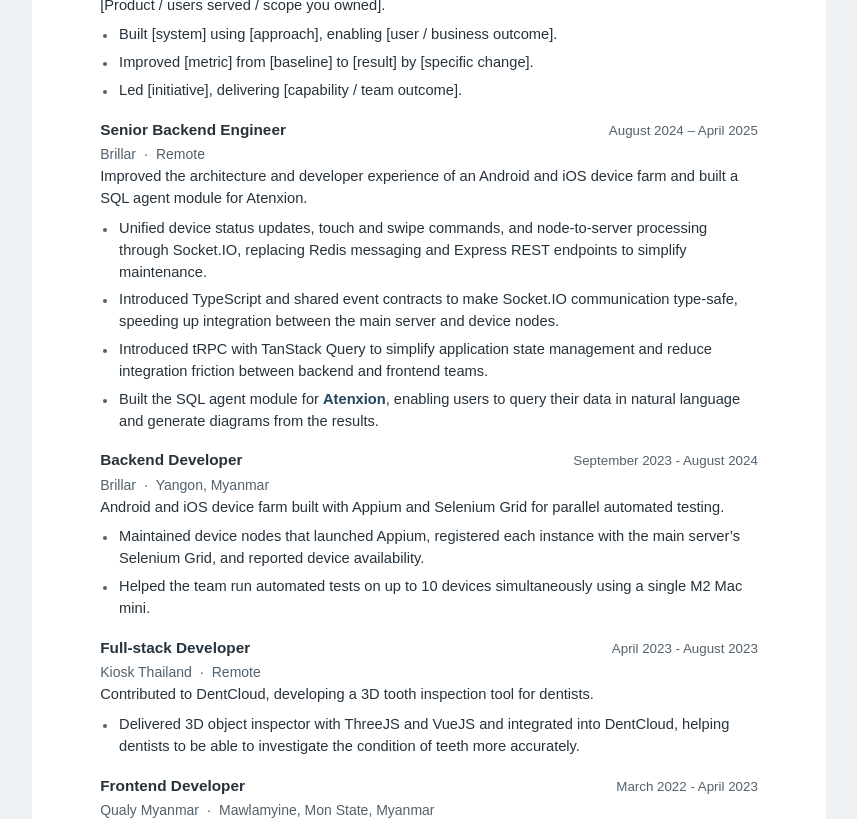
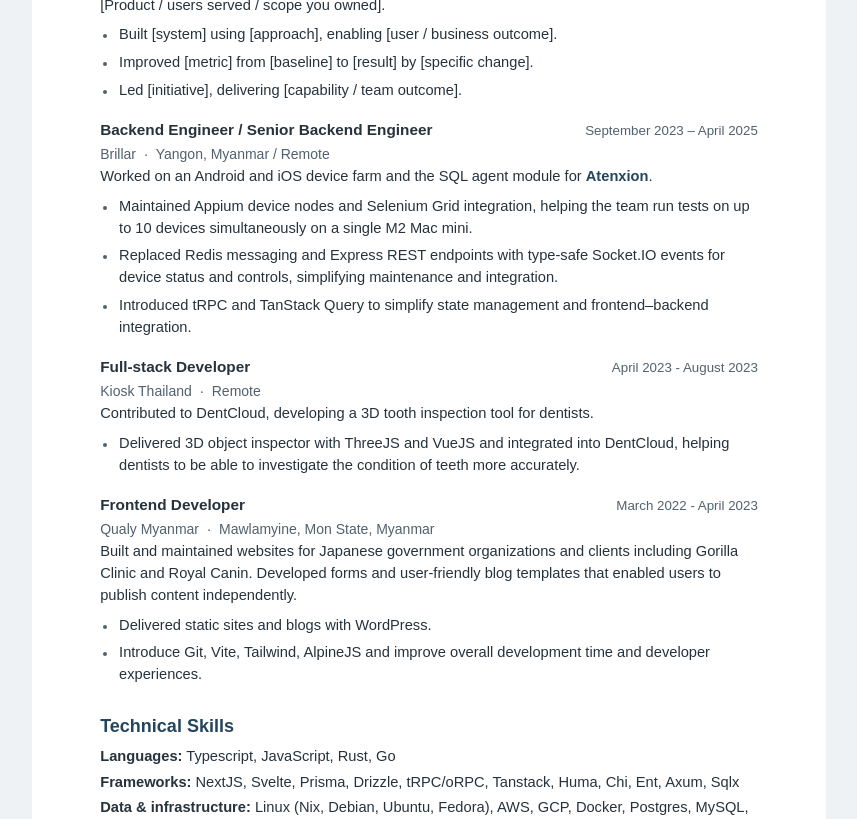
Before and after one commit to Oungseik/oungseik.github.io, a SvelteKit app: page /resume in a window 1280 px wide. Shown: the part 540-1359 px from the top of the page, without its empty margins (211-1068 px from the left). Built offline with nearby package versions, Linux system fonts and the light colour scheme.

Commit message:
Combine Brillar roles and compact resume tasks

```diff
--- a/src/routes/resume/+page.svelte
+++ b/src/routes/resume/+page.svelte
@@ -186,62 +186,29 @@
                 <div class="entry">
                   <header class="entry-header">
                     <div class="entry-heading">
-                      <h3>Senior Backend Engineer</h3>
-                      <p class="entry-date">August 2024 – April 2025</p>
+                      <h3>Backend Engineer / Senior Backend Engineer</h3>
+                      <p class="entry-date">September 2023 – April 2025</p>
                     </div>
                     <p class="entry-context">
-                      Brillar <span aria-hidden="true">·</span> Remote
+                      Brillar <span aria-hidden="true">·</span> Yangon, Myanmar / Remote
                     </p>
                     <p>
-                      Improved the architecture and developer experience of an Android and iOS
-                      device farm and built a SQL agent module for Atenxion.
+                      Worked on an Android and iOS device farm and the SQL agent module for
+                      <a href="https://www.atenxion.ai/">Atenxion</a>.
                     </p>
                   </header>
                   <ul>
                     <li>
-                      Unified device status updates, touch and swipe commands, and node-to-server
-                      processing through Socket.IO, replacing Redis messaging and Express REST
-                      endpoints to simplify maintenance.
+                      Maintained Appium device nodes and Selenium Grid integration, helping the
+                      team run tests on up to 10 devices simultaneously on a single M2 Mac mini.
                     </li>
                     <li>
-                      Introduced TypeScript and shared event contracts to make Socket.IO
-                      communication type-safe, speeding up integration between the main server and
-                      device nodes.
+                      Replaced Redis messaging and Express REST endpoints with type-safe Socket.IO
+                      events for device status and controls, simplifying maintenance and integration.
                     </li>
                     <li>
-                      Introduced tRPC with TanStack Query to simplify application state management
-                      and reduce integration friction between backend and frontend teams.
-                    </li>
-                    <li>
-                      Built the SQL agent module for
-                      <a href="https://www.atenxion.ai/">Atenxion</a>, enabling users to query their
-                      data in natural language and generate diagrams from the results.
-                    </li>
-                  </ul>
-                </div>
-
-                <div class="entry">
-                  <header class="entry-header">
-                    <div class="entry-heading">
-                      <h3>Backend Developer</h3>
-                      <p class="entry-date">September 2023 - August 2024</p>
-                    </div>
-                    <p class="entry-context">
-                      Brillar <span aria-hidden="true">·</span> Yangon, Myanmar
-                    </p>
-                    <p>
-                      Android and iOS device farm built with Appium and Selenium Grid for parallel
-                      automated testing.
-                    </p>
-                  </header>
-                  <ul>
-                    <li>
-                      Maintained device nodes that launched Appium, registered each instance with
-                      the main server’s Selenium Grid, and reported device availability.
-                    </li>
-                    <li>
-                      Helped the team run automated tests on up to 10 devices simultaneously using a
-                      single M2 Mac mini.
+                      Introduced tRPC and TanStack Query to simplify state management and
+                      frontend–backend integration.
                     </li>
                   </ul>
                 </div>
```
